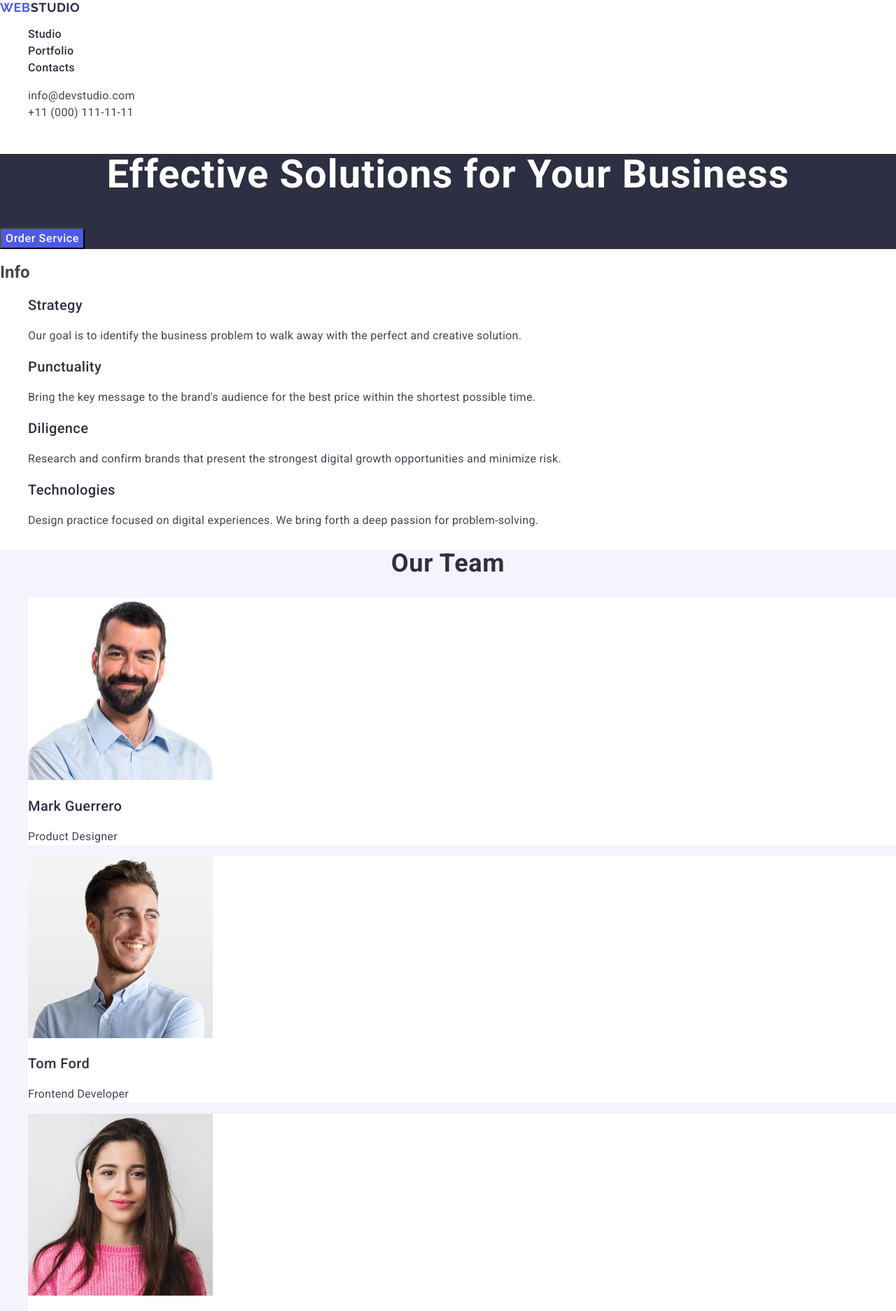
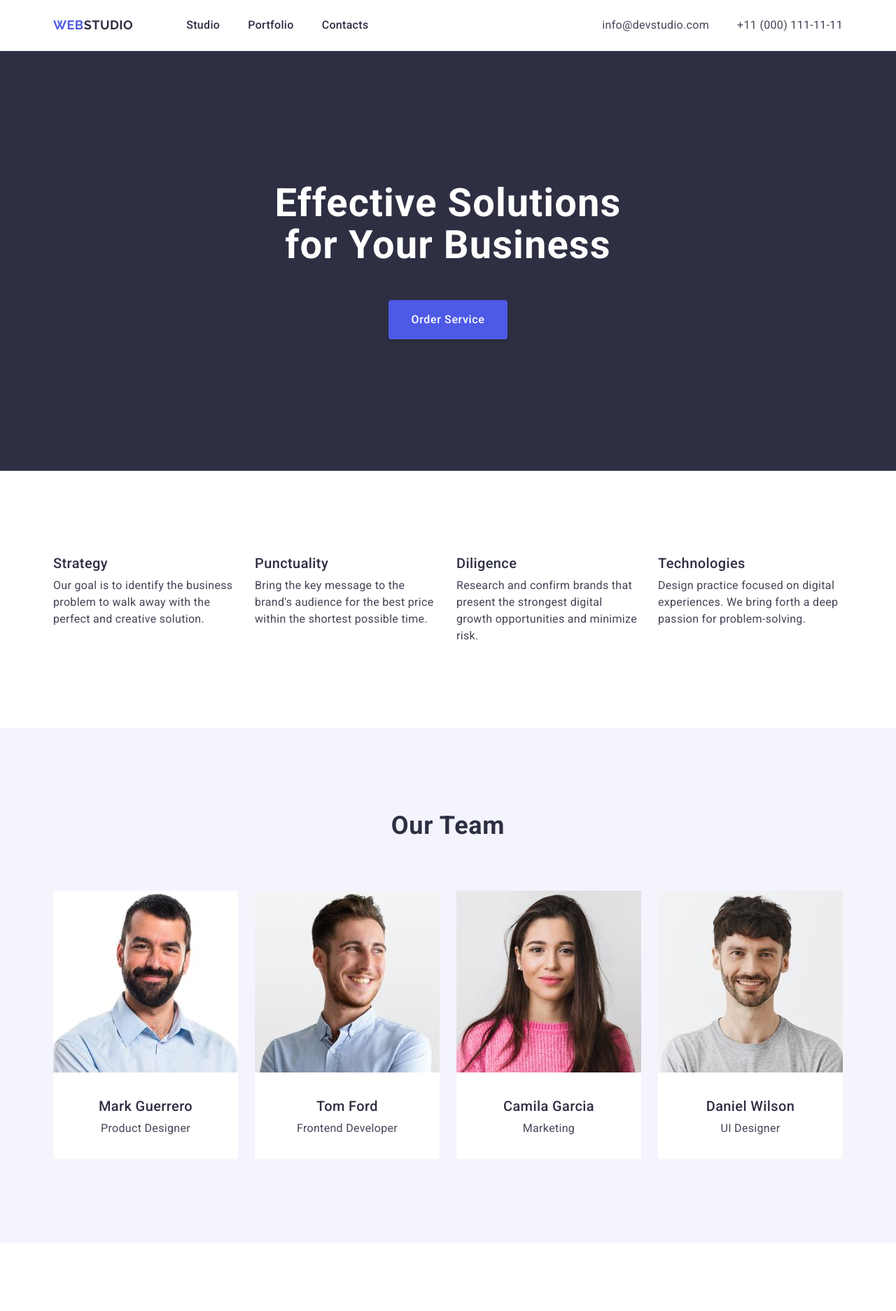
Before and after one commit to OlegSereda898/goit-markup-hw-03, a plain HTML site: page index.html in a window 1280 px wide. Shown: the top 1874 px of the page at 70% size. Drawn offline with nearby package versions, Linux system fonts and the light colour scheme.

Commit message:
add index.html file

```diff
--- a/css/styles.css
+++ b/css/styles.css
@@ -7,13 +7,38 @@ body {
 
 ul {
     list-style-type: none;
+    margin-top: 0;
+    margin-bottom: 0;
+    padding-left: 0;
 }
 
 a {
     text-decoration: none;
 }
 
+h1, h2, h3, h4, h5, h6, p {
+    margin-top: 0;
+    margin-bottom: 0;
+}
+
+.container {
+    max-width: 1158px;
+    padding: 0 15px;
+    margin: 0 auto;
+    }
+
+.page-header {
+    border-bottom: 1px solid #e7e9fc;
+}
+
+.header-container {
+    display: flex;
+    align-items: center;
+}
+
 .header-nav {
+    display: flex;
+    align-items: center;
 }
 
 .header-logo {
@@ -24,6 +49,9 @@ a {
     letter-spacing: 0.03em;
     text-transform: uppercase;
     color: #4d5ae5;
+    padding-top: 24px;
+    padding-bottom: 24px;
+    margin-right: 76px;
 }
 
 .logo-part {
@@ -31,12 +59,17 @@ a {
 }
 
 .nav-list {
+    display: flex;
+    align-items: center;
+    gap: 40px;
 }
 
 .nav-item {
 }
 
 .nav-link {
+    padding: 24px 0;
+    display: block;
     font-family: "Roboto", sans-serif;
     font-weight: 500;
     font-size: 16px;
@@ -52,12 +85,18 @@ a {
 
 .contacts {
     font-style: normal;
+    margin-left: auto;
 }
 .contacts-list {
+    display: flex;
+    align-items: center;
+    gap: 40px;
 }
 .contacts-item {
 }
 .contacts-link {
+    padding: 24px 0;
+    display: block;
     font-size: 16px;
     line-height: 1.5;
     letter-spacing: 0.02em;
@@ -71,6 +110,10 @@ a {
 
 .hero {
     background-color: #2e2f42;
+    display: flex;
+    align-items: center;
+    padding-top: 188px;
+    padding-bottom: 188px;
 }
 
 .hero-title {
@@ -80,9 +123,14 @@ a {
     letter-spacing: 0.02em;
     text-align: center;
     color: #fff;
+    max-width: 496px;
+    margin-right: auto;
+    margin-left: auto;
+    padding-bottom: 48px;
 }
 
 .hero-button {
+    display: block;
     font-family: "Roboto", sans-serif;
     cursor: pointer;
     font-weight: 500;
@@ -91,6 +139,13 @@ a {
     letter-spacing: 0.04em;
     color: #fff;
     background-color: #4d5ae5;
+    box-shadow: 0 4px 4px 0 rgba(0, 0, 0, 0.15);
+    margin-right: auto;
+    margin-left: auto;
+    padding: 16px 32px;
+    border-radius: 4px;
+    border: none;
+    min-width: 169px;
 }
 
 .hero-button:hover,
@@ -102,7 +157,25 @@ a {
 }
 .info-title {
 }
+
+.visually-hidden {
+    position: absolute;
+    width: 1px;
+    height: 1px;
+    margin: -1px;
+    border: 0;
+    padding: 0;
+    white-space: nowrap;
+    clip-path: inset(100%);
+    clip: rect(0 0 0 0);
+    overflow: hidden;
+}
+
 .info-list {
+    display: flex;
+    gap: 24px;
+    padding: 120px 0;
+    width: calc((100%-72)/4);
 }
 .info-item {
 }
@@ -111,17 +184,20 @@ a {
     font-size: 20px;
     line-height: 1.2;
     letter-spacing: 0.02em;
-    color: #2e2f42
+    color: #2e2f42;
+    padding-bottom: 8px;
 }
 .info-text {
     font-weight: 400;
     font-size: 16px;
     line-height: 1.5;
     letter-spacing: 0.02em;
+    width: 264px;
 }
 
 .team {
     background-color: #f4f4fd;
+    padding: 120px 0;
 }
 .team-title {
     font-weight: 700;
@@ -131,15 +207,33 @@ a {
     text-align: center;
     text-transform: capitalize;
     color: #2e2f42;
+    padding-bottom: 72px;
 }
 .team-list {
+    display: flex;
+    align-items: center;
+    gap: 24px;
+    width: calc((100%-72)/4);
 }
 .team-item {
     background-color: #fff;
+    border-radius: 0 0 4px 4px;
 }
 .team-photo {
 }
+
+.team-container {
+    display: flex;
+    align-items: center;
+    justify-content: center;
+    flex-direction: column;
+    gap: 8px;
+    padding: 32px 16px;
+}
+
 .team-name {
+    align-items: center;
+    justify-content: center;
     font-weight: 500;
     font-size: 20px;
     line-height: 1.2;
@@ -147,6 +241,8 @@ a {
     color: #2e2f42;
 }
 .team-position {
+    align-items: center;
+    justify-content: center;
     font-weight: 400;
     font-size: 16px;
     line-height: 1.5;
@@ -154,6 +250,7 @@ a {
 }
 
 .portfolio {
+    padding: 120px 0;
 }
 .portfolio-title {
     font-weight: 700;
@@ -163,14 +260,37 @@ a {
     text-align: center;
     text-transform: capitalize;
     color: #2e2f42;
+    padding-bottom: 72px;
 }
 .portfolio-list {
+    display: flex;
+    flex-wrap: wrap;
+    align-items: center;
+    gap: 48px 24px;
 }
 .portfolio-item {
     background-color: #fff;
+    width: 360px;
+    height: 420px;
 }
 .portfolio-img {
 }
+
+.name-container {
+    display: flex;
+    align-items: flex-start;
+    justify-content: center;
+    flex-direction: column;
+    gap: 8px;
+    border-top: none;
+    border-bottom: 1px solid #e7e9fc;
+    border-left: 1px solid #e7e9fc;
+    border-right: 1px solid #e7e9fc;
+    padding: 32px 16px;
+    width: 360px;
+    height: 120px;
+}
+
 .portfolio-subtitle {
     font-weight: 500;
     font-size: 20px;
@@ -180,15 +300,23 @@ a {
 }
 .portfolio-text {
     font-weight: 400;
-font-size: 16px;
-line-height: 1.5;
-letter-spacing: 0.02em;
+    font-size: 16px;
+    line-height: 1.5;
+    letter-spacing: 0.02em;
 }
 
 .footer {
     background-color: #2e2f42;
 }
+
+.footer-container {
+    width: 1440px;
+    padding-top: 100px;
+    padding-bottom: 100px;
+}
+
 .footer-logo {
+    display: flex;
     font-family: "Raleway", sans-serif;
     font-weight: 700;
     font-size: 18px;
@@ -196,14 +324,16 @@ letter-spacing: 0.02em;
     letter-spacing: 0.03em;
     text-transform: uppercase;
     color: #4d5ae5;
+    margin-bottom: 16px;
 }
 .logo-studio {
     color: #f4f4fd;
 }
 .footer-text {
-    font-weight: 400;
     font-size: 16px;
     line-height: 1.5;
     letter-spacing: 0.02em;
     color: #f4f4fd;
+    width: 264px;
+    height: 72px;
 }
--- a/index.html
+++ b/index.html
@@ -13,6 +13,7 @@
 </head>
 <body>
     <header class="page-header">
+        <div class="container header-container">
             <nav class="header-nav">
                 <a href="./index.html" class="header-logo">Web<span class="logo-part">Studio</span></a>
                 <ul class="nav-list">
@@ -37,15 +38,19 @@
                     </li>
                 </ul>
             </address>
+        </div>
     </header>
     <main>
             <section class="hero">
+                <div class="container">
                     <h1 class="hero-title">Effective Solutions
                         for Your Business</h1>
                         <button class="hero-button" type="button">Order Service</button>
+                </div>
             </section>
             <section class="info">
-            <h2 class="info-title">Info</h2>
+                <div class="container">
+                    <h2 class="info-title visually-hidden">Info</h2>
                     <ul class="info-list">
                         <li class="info-item">
                             <h3 class="info-subtitle">Strategy</h3>
@@ -76,8 +81,10 @@
                             </p>
                         </li>
                     </ul>
+                </div>
             </section>
             <section class="team">
+                <div class="container">
                     <h2 class="team-title">Our Team</h2>
             <ul class="team-list">
                 <li class="team-item">
@@ -85,93 +92,118 @@
                         alt="mark-guerrero"
                         width="264"
                         height="260"/>
+                        <div class="container team-container">
                             <h3 class="team-name">Mark Guerrero</h3>
                     <p class="team-position">Product Designer</p>
+                        </div>
                 </li>
                 <li class="team-item">
                         <img class="team-photo" src="./images/tom-ford.jpg"
                         alt="tom-ford"
                         width="264"
                         height="260"/>
+                        <div class="container team-container">
                             <h3 class="team-name">Tom Ford</h3>
                     <p class="team-position">Frontend Developer</p>
+                        </div>
                 </li>
                 <li class="team-item">
                         <img class="team-photo" src="./images/camila-garcia.jpg"
                         alt="camila-garcia"
                         width="264"
                         height="260"/>
+                        <div class="container team-container">
                             <h3 class="team-name">Camila Garcia</h3>
                     <p class="team-position">Marketing</p>
+                        </div>
                 </li>
                 <li class="team-item">
                         <img class="team-photo" src="./images/daniel-wilson.jpg"
                         alt="daniel-wilson"
                         width="264"
                         height="260"/>
+                        <div class="container team-container">
                             <h3 class="team-name">Daniel Wilson</h3>
                     <p class="team-position">UI Designer</p>
+                        </div>
                 </li>
             </ul>
+                </div>
             </section>
             <section class="portfolio">
                     <h2 class="portfolio-title">Our Portfolio</h2>
+                    <div class="container">
                         <ul class="portfolio-list">
                                 <li class="portfolio-item">
                                     <img class="portfolio-img" src="./images/banking-app.jpg"
                                     alt="banking-app"
                                     width="360"
                                     height="300"/>
+                                    <div class="container name-container">
                                         <h3 class="portfolio-subtitle">Banking App</h3>
                                     <p class="portfolio-text">App</p>
+                                    </div>
                                 </li>
                                 <li class="portfolio-item">
                                     <img class="portfolio-img" src="./images/cashless-payment.jpg"
                                     alt="cashless-payment"
                                     width="360"
                                     height="300"/>
+                                    <div class="container name-container">
                                         <h3 class="portfolio-subtitle">Cashless Payment</h3>
                                     <p class="portfolio-text">Marketing</p>
+                                    </div>
                                 </li>
                                 <li class="portfolio-item">
                                     <img class="portfolio-img" src="./images/meditation-app.jpg"
                                     alt="meditation-app"
                                     width="360"
                                     height="300"/>
+                                    <div class="container name-container">
                                         <h3 class="portfolio-subtitle">Meditation App</h3>
                                     <p class="portfolio-text">App</p>
+                                    </div>
                                 </li>
                                 <li class="portfolio-item">
                                     <img class="portfolio-img" src="./images/taxi-service.jpg"
                                     alt="banking-app"
                                     width="360"
                                     height="300"/>
+                                    <div class="container name-container">
                                         <h3 class="portfolio-subtitle">Taxi Service</h3>
                                     <p class="portfolio-text">Marketing</p>
+                                    </div>
                                 </li>
                                 <li class="portfolio-item">
                                     <img class="portfolio-img" src="./images/screen-illustrations.jpg"
                                     alt="screen-illustrations"
                                     width="360"
                                     height="300"/>
+                                    <div class="container name-container">
                                         <h3 class="portfolio-subtitle">Screen Illustrations</h3>
                                     <p class="portfolio-text">Design</p>
+                                    </div>
                                 </li>
                                 <li class="portfolio-item">
                                     <img class="portfolio-img" src="./images/online-courses.jpg"
                                     alt="online-courses"
                                     width="360"
                                     height="300"/>
+                                    <div class="container name-container">
                                         <h3 class="portfolio-subtitle">Online Courses</h3>
                                     <p class="portfolio-text">Marketing</p>
+                                    </div>
                                 </li>
                         </ul>
+                    </div>
             </section>
     </main>
     <footer class="footer">
+        <div class="container footer-container">
             <a href="./index.html" class="footer-logo">Web<span class="logo-studio">Studio</span></a>
             <p class="footer-text">Increase the flow of customers and sales for your business
                 with digital marketing & growth solutions.</p>
+        </div>
     </footer>
 </body>
 </html>
```
Lines whose indentation alone changed are shown as unchanged.
